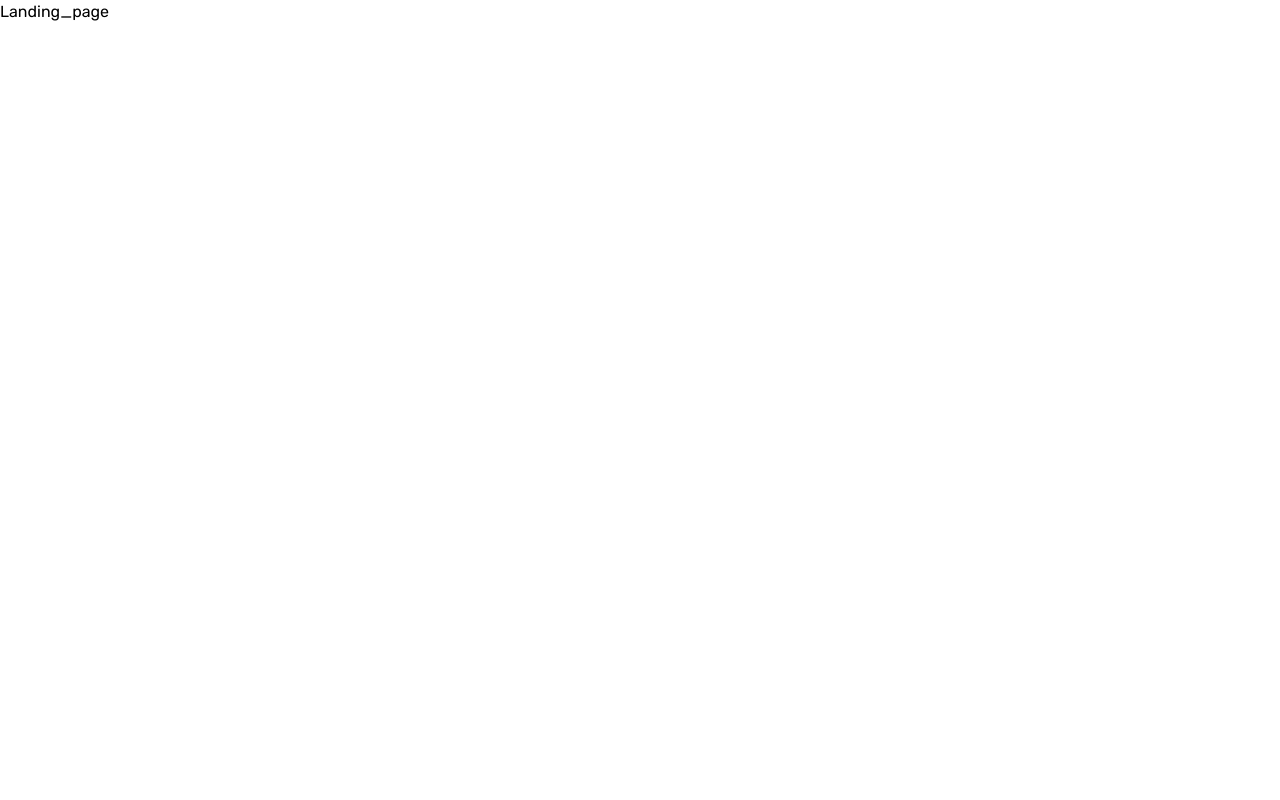
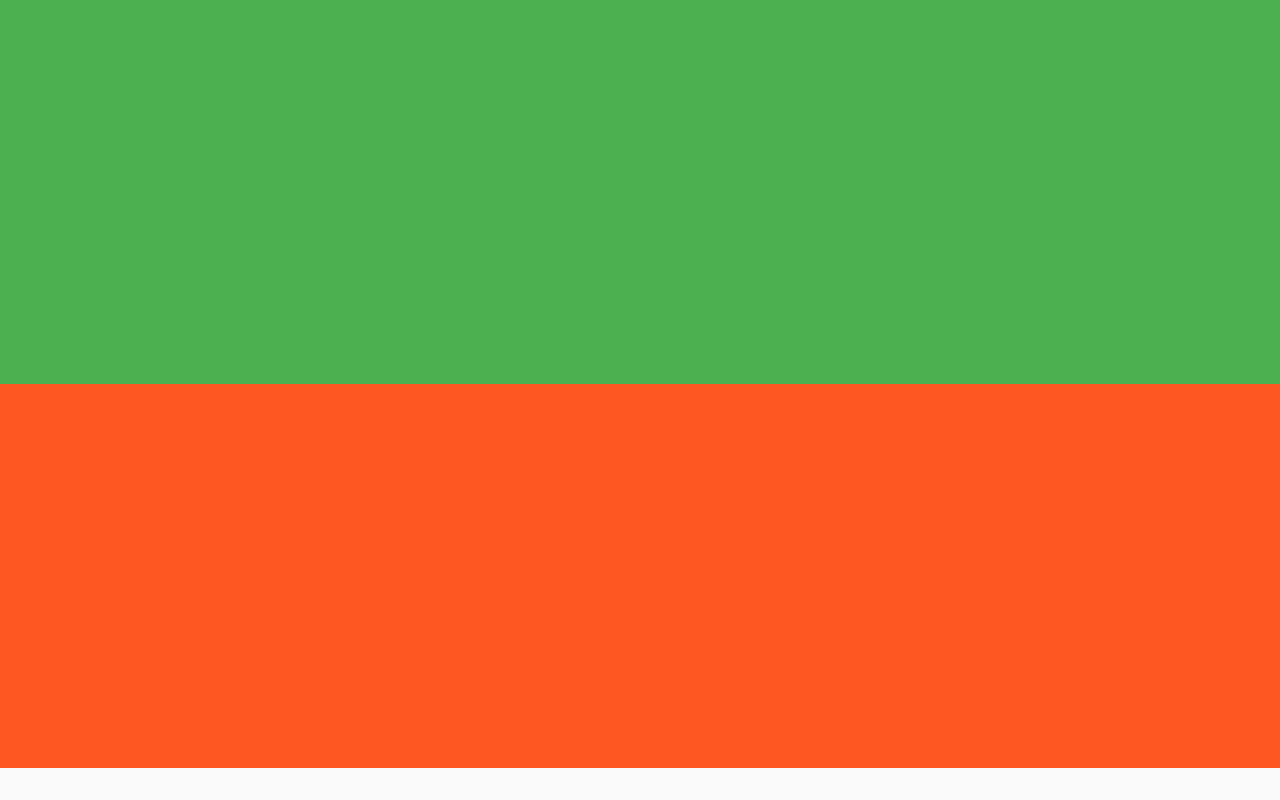
Before and after one commit to shiba-murmu/Discover-your-recipe, a React (Vite) app in the folder frontend/: page / in a window 1280 px wide. Shown: the top 800 px of the page. Built offline with nearby package versions, Linux system fonts and the light colour scheme.

Commit message:
choose color palette for light theme.

```diff
--- a/frontend/src/index.css
+++ b/frontend/src/index.css
@@ -16,35 +16,13 @@
 
 /* Defining universal variables  */
 :root {
-    --universal-dark-bg: #0f0f0f;
-    --universal-dark-bg-2: #242424;
-    --universal-light-bg: #181818;
-
-    --light-dark-green : #0b2e32;
-    --light-dark-green-2 : #507d82;
-    --lightest-white : #94b1b5;
-    --lightest-bluish : #b7e4ea;
-
-    --dark-darker-black : #2b2b2b;
-    --dark-lighter-gray : #b3b3b3;
-    --dark-more-lighter-gray : #d4d4d4;
-    --dark-white : #ffffff;
+    /* For light theme color palette */
+    --primary-color: #4caf50;
+    --secondary-color: #ff5722;
+    --text-color: #212121;
+    --background-color: #fafafa;
+    /* for night theme color base-palette: ; */
 }
-
-
-/* colors in light mode :  */
-/* #0b2e32 for darker green */
-/* #507d82 for light green */
-/* #94b1b5 for lightest white */
-/* #b7e4ea for lightest bluish */
-
-/* color for dark mode  */
-/* #2b2b2b for darker black */
-/* #b3b3b3 for lighter gray */
-/* #d4d4d4 for more lighter gray */
-/* #ffffff for white */
-
-
 
 /* In your index.css or global.css */
 .no-scrollbar::-webkit-scrollbar {
--- a/frontend/src/pages/Landing/Landing_page.jsx
+++ b/frontend/src/pages/Landing/Landing_page.jsx
@@ -1,8 +1,26 @@
 import React from 'react'
+import DarkModeToggle from '../../utils/Theme/DarkModeToggle'
 
 function Landing_page() {
   return (
-    <div>Landing_page</div>
+    <>
+        <div>
+            {/* <DarkModeToggle /> */}
+            <div className='h-80 md:h-96 w-full bg-[var(--primary-color)] flex flex-col justify-center items-center'>
+                {/* This one is other div */}
+                <img src="" alt="" />
+            </div>
+            <div className='h-96 w-full bg-[var(--secondary-color)] flex flex-col justify-center items-center  '>
+                {/* This one is for other animation division */}
+            </div>
+            <div className='h-80 md:h-96 w-full bg-[var(--background-color)] flex flex-col justify-center items-center'>
+                {/* This one is other division for animation. */}
+            </div>
+            <div className='h-40 w-full bg-[var(--text-color)] flex flex-col justify-center items-center'>
+                {/* aslkdfalksdflasmdf */}
+            </div>
+        </div>
+    </>
   )
 }
 
```
Also changed, not shown: frontend/src/assets/delicousfood.png (added).
